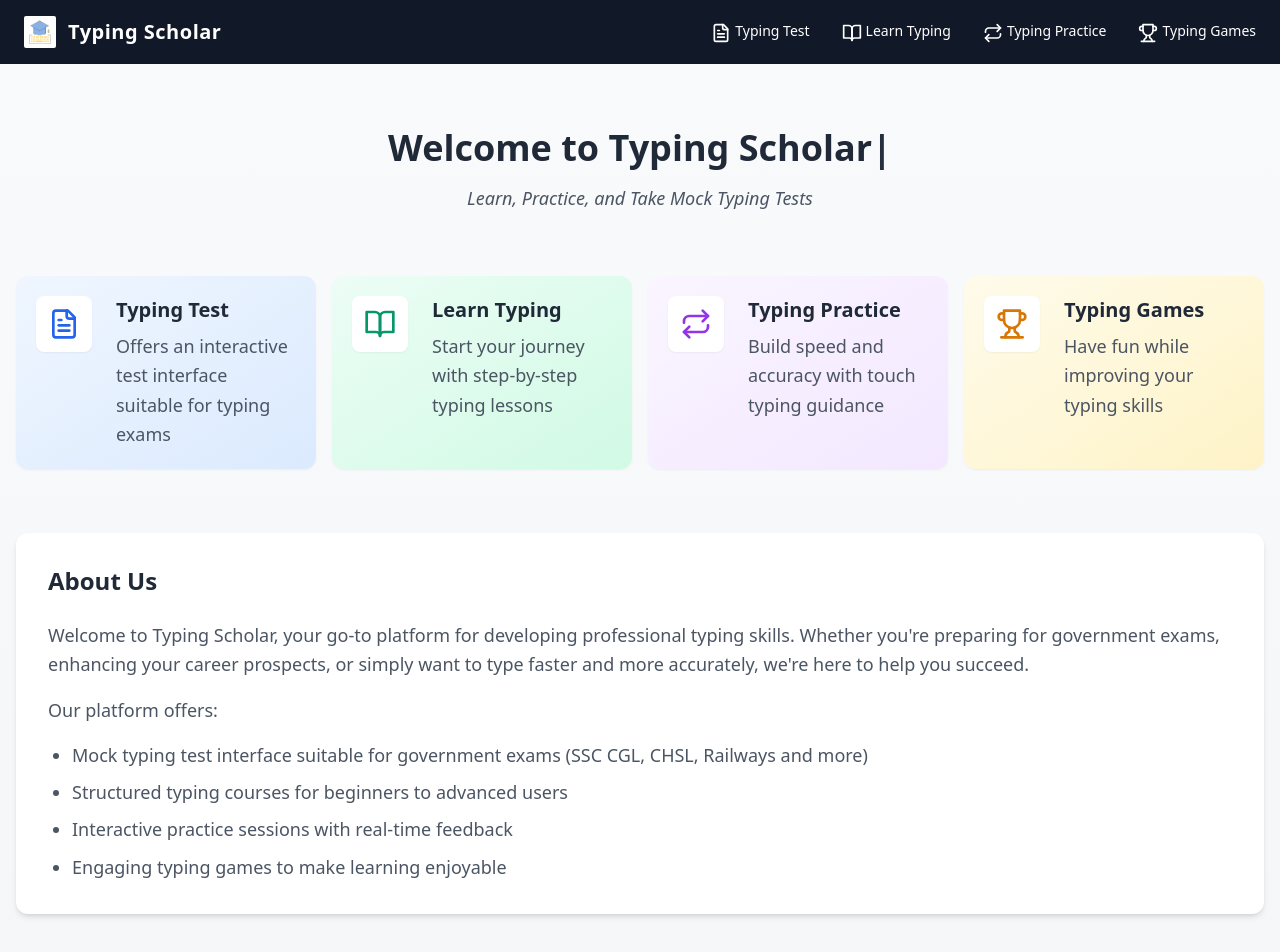
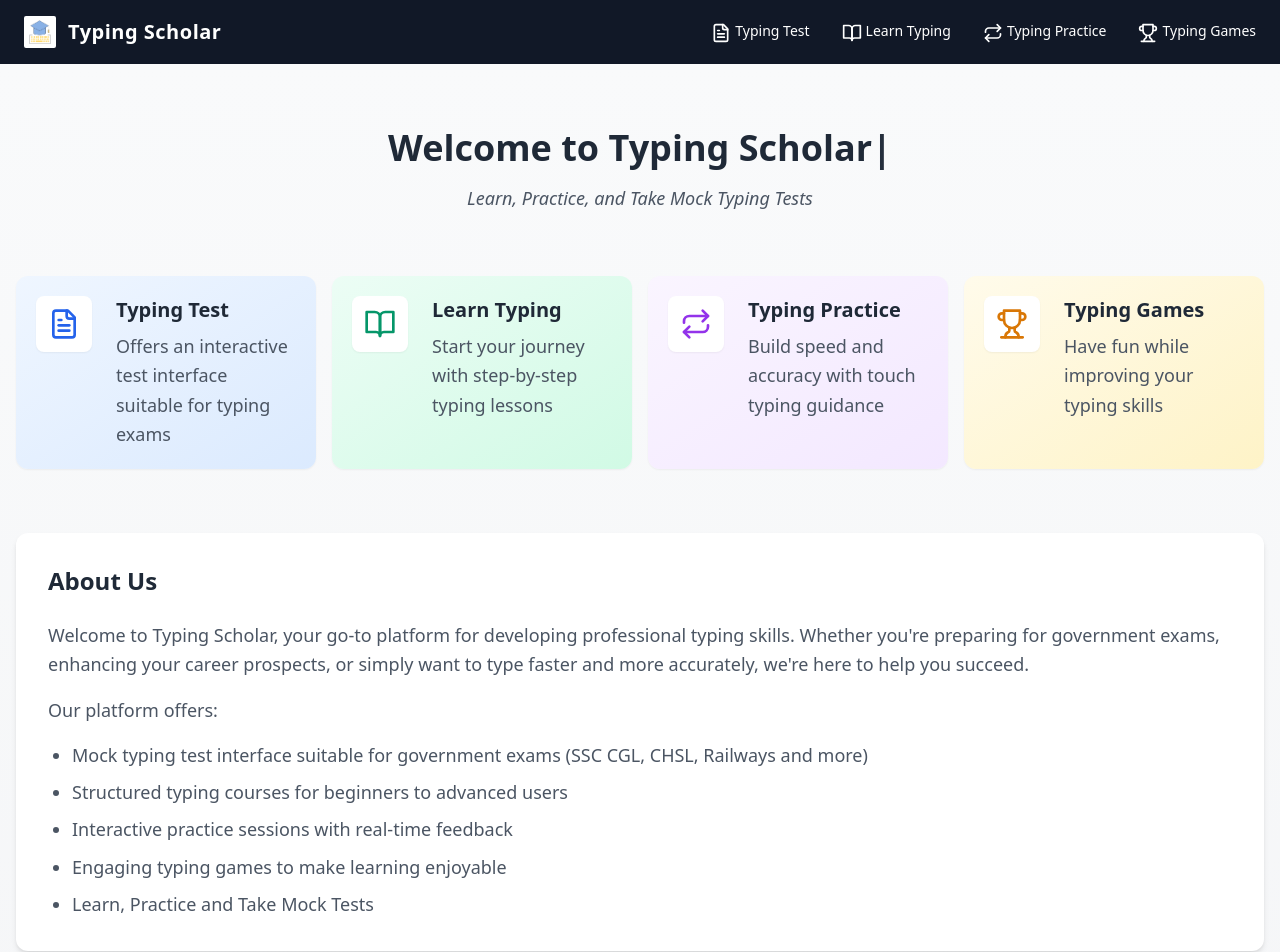
Before and after one commit to saisundargatti/typing_scholar, a React (Vite) app: page / in a window 1280 px wide. Shown: the top 952 px of the page. Built offline with nearby package versions, Linux system fonts and the light colour scheme.

Commit message:
added text in about-us

```diff
--- a/src/components/Home.tsx
+++ b/src/components/Home.tsx
@@ -136,6 +136,7 @@ export const Aboutus: React.FC = () => {
           <li>Structured typing courses for beginners to advanced users</li>
           <li>Interactive practice sessions with real-time feedback</li>
           <li>Engaging typing games to make learning enjoyable</li>
+          <li>Learn, Practice and Take Mock Tests</li>
         </ul>
       </div>
     </section>
```
